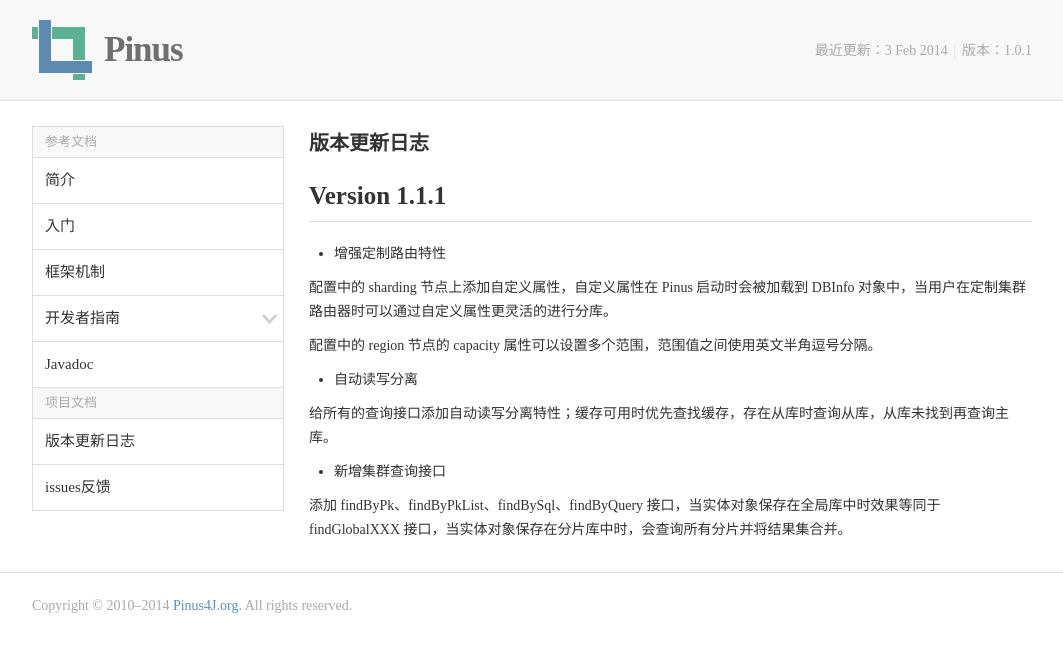
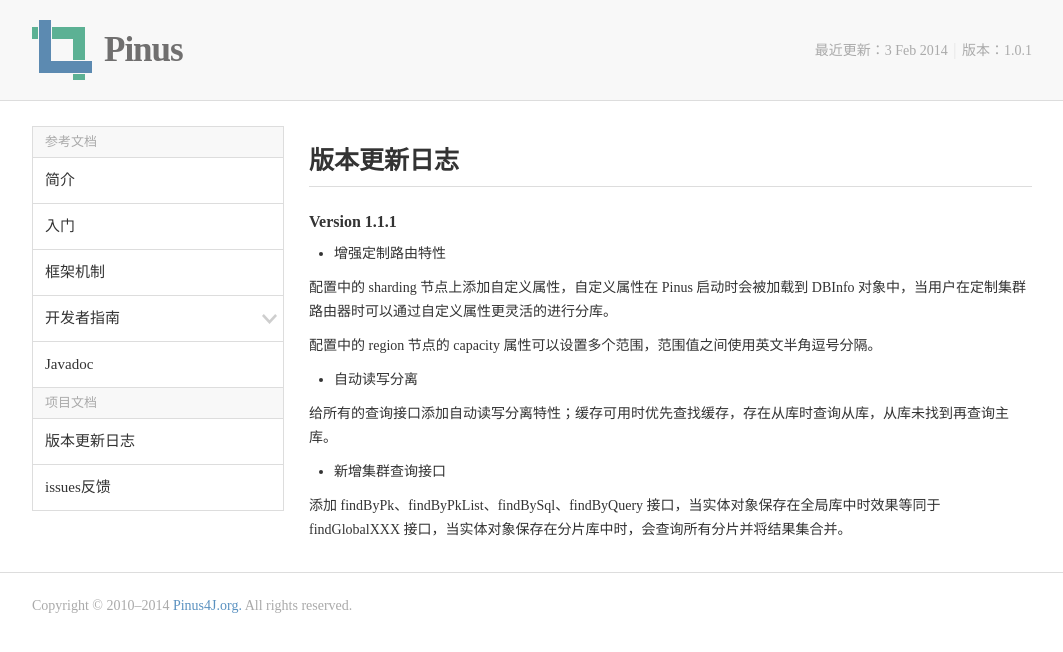
Before and after one commit to duanbn/pinus4j, a Jekyll site: the page built from _posts/2015-02-13-changelog.md, in a window 1280 px wide. Shown: the top 652 px of the page, without its empty margins (108-1171 px from the left). Built offline with Jekyll 4.4.1, drawn with Linux system fonts in a browser that asks for light colours.

```diff
--- a/_posts/2015-02-13-changelog.md
+++ b/_posts/2015-02-13-changelog.md
@@ -2,9 +2,9 @@
 layout: default
 ---
 
-## 版本更新日志
+# 版本更新日志
 
-# Version 1.1.1
+### Version 1.1.1
 
 * 增强定制路由特性
 
```
